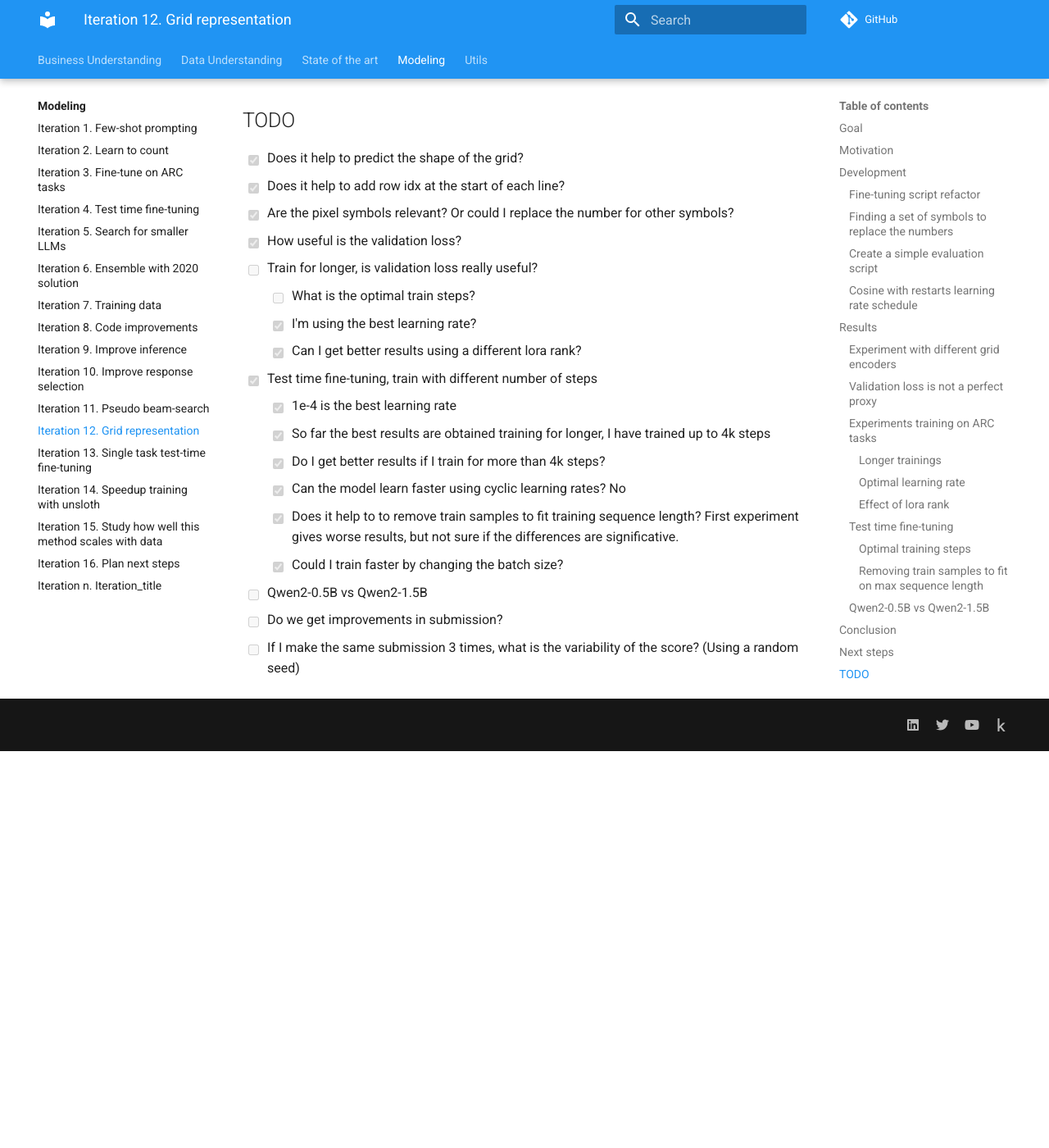
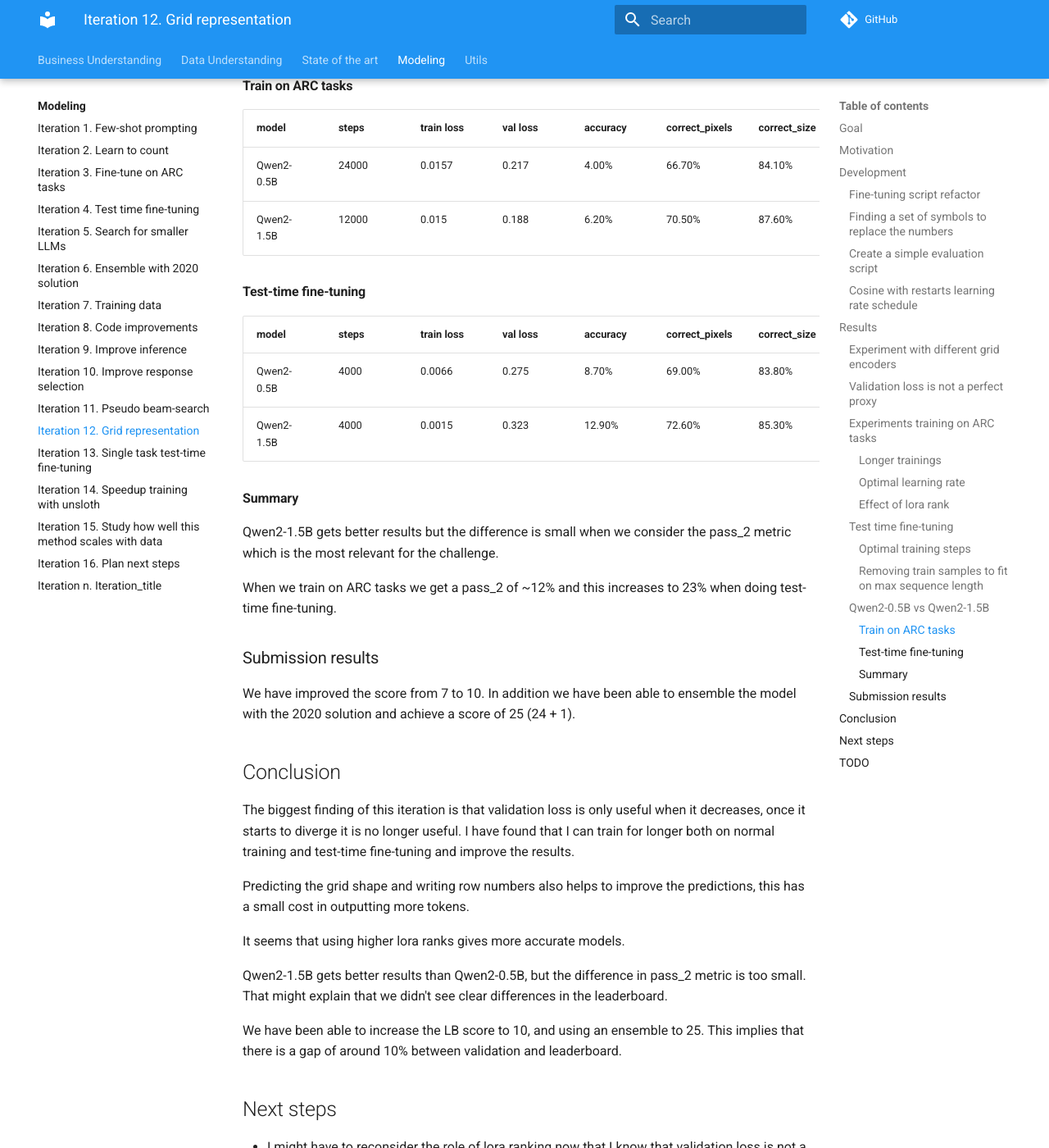
Before and after one commit to zhengjunyao-work/arc24, an MkDocs documentation site: the page built from docs/modeling/Iteration_12_grid_representation.md, in a window 1280 px wide and 1400 px high, scrolled down 7714 px. Shown: the whole window at 82% size. Built offline with MkDocs 1.6.1 and Material for MkDocs 9.7.7, drawn with Linux system fonts in a browser that asks for light colours; comment, search, counter and statistics services are not loaded; before the commit the page ends 8630 px from its top, so only the background shows below that; some of the changed text lies outside the part shown.

Commit message:
closing iteration 12

```diff
--- a/docs/modeling/Iteration_12_grid_representation.md
+++ b/docs/modeling/Iteration_12_grid_representation.md
@@ -122,7 +122,9 @@
 
 Since I have found that the validation loss was not a good metric, I'm going to train the models for longer.
 
-TODO: plot of val loss, train loss, val metrics vs number of training steps for both Qwen models
+![longer trainings](res/2024-09-02-17-12-50.png)
+
+The plot shows a clear disconnection between validation loss and the other metrics.
 
 #### Optimal learning rate
 
@@ -195,13 +197,44 @@
 
 ### Qwen2-0.5B vs Qwen2-1.5B
 
-TODO: what is the effect of test-time fine-tuning?
+#### Train on ARC tasks
+
+| model      | steps | train loss | val loss | accuracy | correct_pixels | correct_size | pass_64 | pass_2 |
+|------------|-------|------------|----------|----------|----------------|--------------|---------|--------|
+| Qwen2-0.5B | 24000 | 0.0157     | 0.217    | 4.00%    | 66.70%         | 84.10%       | 21.50%  | 11.20% |
+| Qwen2-1.5B | 12000 | 0.015      | 0.188    | 6.20%    | 70.50%         | 87.60%       | 22.00%  | 13.30% |
+
+#### Test-time fine-tuning
+
+| model      | steps | train loss | val loss | accuracy | correct_pixels | correct_size | pass_64 | pass_2 |
+|------------|-------|------------|----------|----------|----------------|--------------|---------|--------|
+| Qwen2-0.5B | 4000  | 0.0066     | 0.275    | 8.70%    | 69.00%         | 83.80%       | 29.50%  | 22.50% |
+| Qwen2-1.5B | 4000  | 0.0015     | 0.323    | 12.90%   | 72.60%         | 85.30%       | 33.00%  | 23.20% |
+
+#### Summary
+
+Qwen2-1.5B gets better results but the difference is small when we consider the pass_2 metric which is the most
+relevant for the challenge.
+
+When we train on ARC tasks we get a pass_2 of ~12% and this increases to 23% when doing test-time fine-tuning.
+
+### Submission results
+
+We have improved the score from 7 to 10. In addition we have been able to ensemble the model with the 2020 solution and achieve a score of 25 (24 + 1).
 
 ## Conclusion
 
 The biggest finding of this iteration is that validation loss is only useful when it decreases, once it starts to diverge it is no longer useful.
+I have found that I can train for longer both on normal training and test-time fine-tuning and improve the results.
+
+Predicting the grid shape and writing row numbers also helps to improve the predictions, this has a small cost in outputting more tokens.
 
 It seems that using higher lora ranks gives more accurate models.
+
+Qwen2-1.5B gets better results than Qwen2-0.5B, but the difference in pass_2 metric is too small. That might explain
+that we didn't see clear differences in the leaderboard.
+
+We have been able to increase the LB score to 10, and using an ensemble to 25. This implies that there is a gap of around 10% between validation and leaderboard.
 
 ## Next steps
 
@@ -217,8 +250,8 @@
 - [x] Does it help to add row idx at the start of each line?
 - [x] Are the pixel symbols relevant? Or could I replace the number for other symbols?
 - [x] How useful is the validation loss?
-- [ ] Train for longer, is validation loss really useful?
-  - [ ] What is the optimal train steps?
+- [x] Train for longer, is validation loss really useful?
+  - [x] What is the optimal train steps?
   - [x] I'm using the best learning rate?
   - [x] Can I get better results using a different lora rank?
 - [x] Test time fine-tuning, train with different number of steps
@@ -228,6 +261,6 @@
   - [x] Can the model learn faster using cyclic learning rates? No
   - [x] Does it help to to remove train samples to fit training sequence length? First experiment gives worse results, but not sure if the differences are significative.
   - [x] Could I train faster by changing the batch size?
-- [ ] Qwen2-0.5B vs Qwen2-1.5B
-- [ ] Do we get improvements in submission?
+- [x] Qwen2-0.5B vs Qwen2-1.5B
+- [x] Do we get improvements in submission?
 - [ ] If I make the same submission 3 times, what is the variability of the score? (Using a random seed)
```
Also changed, not shown: docs/modeling/res/2024-09-02-17-12-50.png (added).
